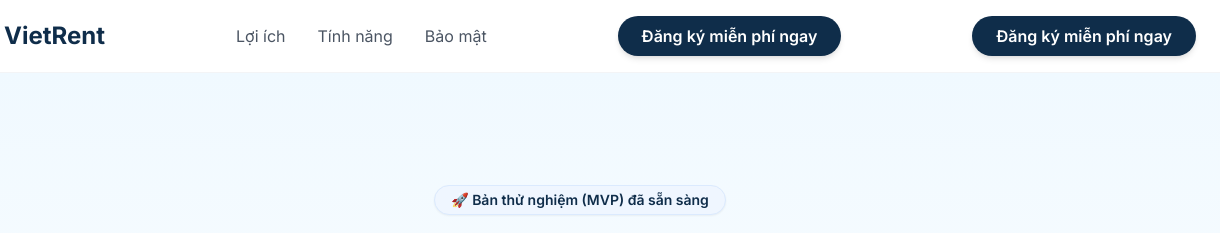
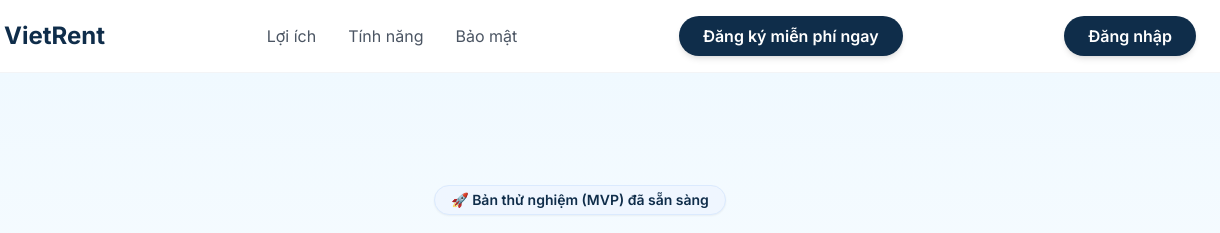
Before and after one commit to stuger71512001/vietrent_static, a plain HTML site: page index.html in a window 1280 px wide. Shown: the top 233 px of the page, 60-1280 px from the left. Drawn offline with nearby package versions, Linux system fonts and the light colour scheme.

Commit message:
Change registration link to login link in index.html

```diff
--- a/index.html
+++ b/index.html
@@ -50,7 +50,7 @@
             <a href="#bao-mat" class="text-gray-600 hover:text-brand transition">Bảo mật</a>
         </div>
         <a href="https://app.vietrent.de/register" class="bg-brand text-white px-6 py-2 rounded-full font-semibold hover:bg-brand-light transition shadow-md">Đăng ký miễn phí ngay</a>
-        <a href="https://app.vietrent.de" class="bg-brand text-white px-6 py-2 rounded-full font-semibold hover:bg-brand-light transition shadow-md">Đăng ký miễn phí ngay</a>
+        <a href="https://app.vietrent.de" class="bg-brand text-white px-6 py-2 rounded-full font-semibold hover:bg-brand-light transition shadow-md">Đăng nhập</a>
 
     </nav>
 
```
